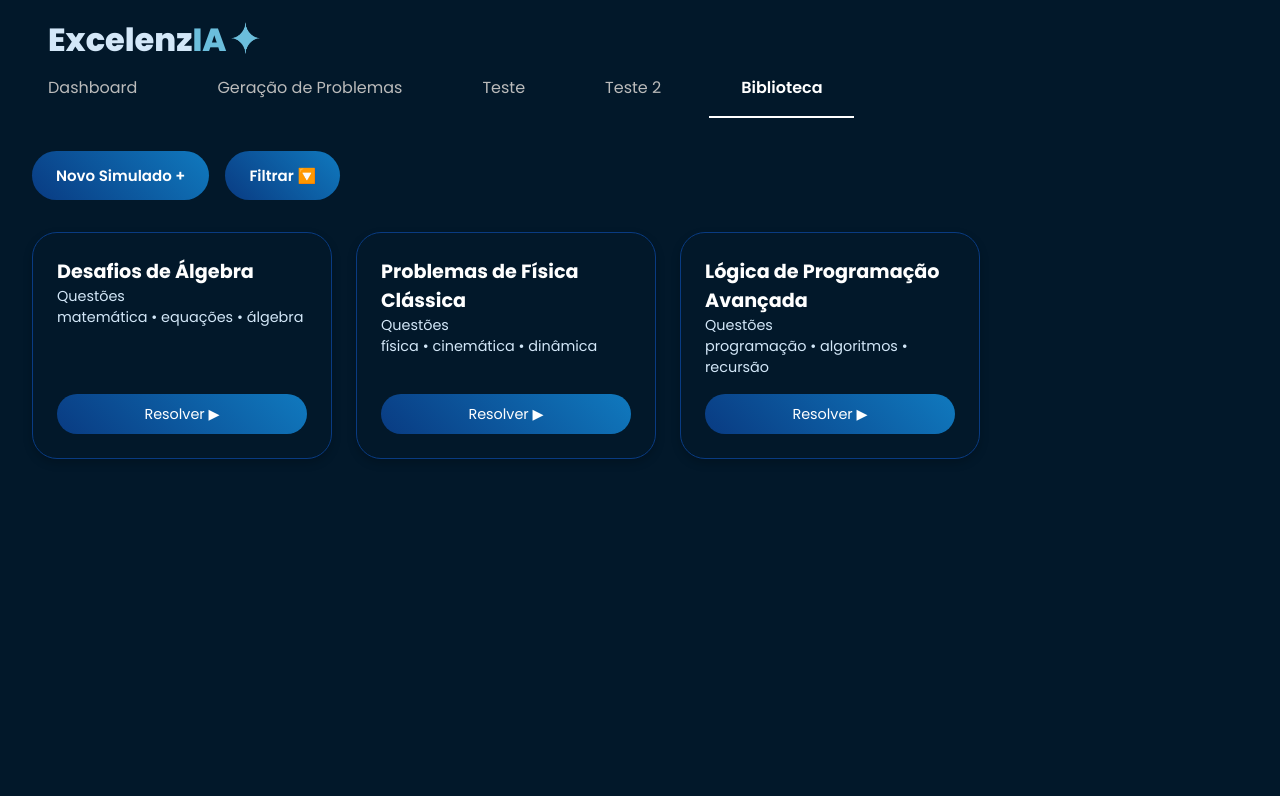
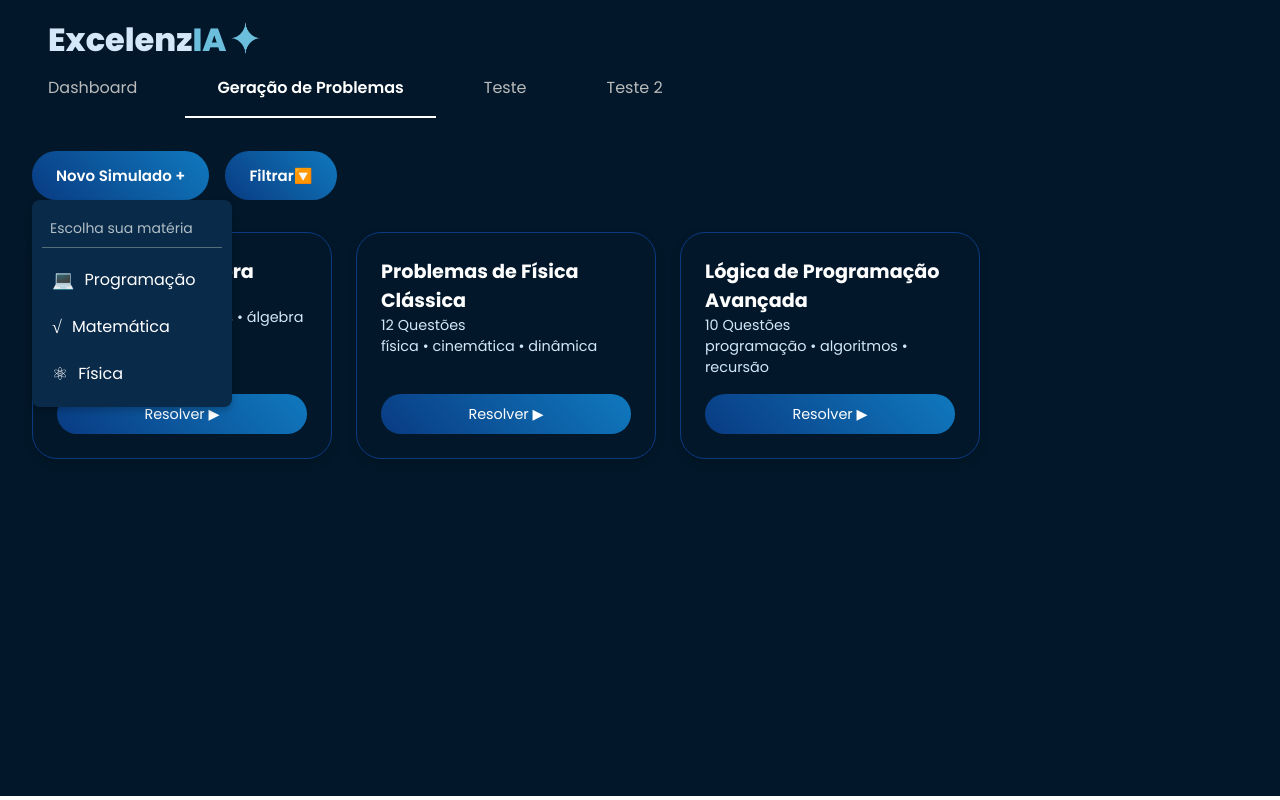
Before and after one commit to MrMarzeero/excelenzia-front, a Vue app in the folder Excelenzia/: page /biblioteca-problemas in a window 1280 px wide. Both pictures are taken after a click on the button "Novo Simulado +". Built offline with nearby package versions, Linux system fonts and the light colour scheme; no server answers.

Commit message:
Tirei a primeira parte da geração de problemas + adicionei o dropdown na biblioteca de problemas

```diff
--- a/Excelenzia/src/components/HeaderView.vue
+++ b/Excelenzia/src/components/HeaderView.vue
@@ -7,10 +7,10 @@
         </div>
         <nav>
             <router-link class="nav-item dashboard-link" to="/">Dashboard</router-link>
-            <router-link class="nav-item" to="/home-problemas">Geração de Problemas</router-link>
+            <router-link class="nav-item" to="/biblioteca-problemas">Geração de Problemas</router-link>
             <router-link class="nav-item" to="/problems/generate">Teste</router-link>
             <router-link class="nav-item" to="/gerar-problema">Teste 2</router-link>
-            <router-link class="nav-item" to="/biblioteca-problemas">Biblioteca</router-link>
+
         </nav>
     </header>
 </template>
--- a/Excelenzia/src/composables/useSimulados.js
+++ b/Excelenzia/src/composables/useSimulados.js
@@ -35,17 +35,20 @@ export function useSimulados() {
     {
       id: "1",
       name: "Desafios de Álgebra",
-      topics: ["matemática", "equações", "álgebra"]
+      topics: ["matemática", "equações", "álgebra"],
+      questions:"15"
     },
     {
       id: "2",
       name: "Problemas de Física Clássica",
-      topics: ["física", "cinemática", "dinâmica"]
+      topics: ["física", "cinemática", "dinâmica"],
+      questions:"12"
     },
     {
       id: "3",
       name: "Lógica de Programação Avançada",
-      topics: ["programação", "algoritmos", "recursão"]
+      topics: ["programação", "algoritmos", "recursão"],
+      questions:"10"
     }
   ];
 
--- a/Excelenzia/src/views/BibliotecaProblemas.vue
+++ b/Excelenzia/src/views/BibliotecaProblemas.vue
@@ -1,8 +1,41 @@
 <template>
   <main class="biblioteca-problemas">
     <div class="top-bar">
-      <button class="botao">Novo Simulado +</button>
-      <button class="botao">Filtrar <span>🔽</span></button>
+      <!-- Dropdown do Novo Simulado -->
+      <div class="dropdown-container">
+        <button @click="toggleSimulado" class="botao">Novo Simulado +</button>
+        <div v-if="isSimuladoOpen" class="dropdown-menu">
+          <p class="dropdown-title">Escolha sua matéria</p>
+          <div class="dropdown-divider"></div>
+          <button class="dropdown-item" @click="goToProg">
+            <span class="item-icon">💻</span> Programação
+          </button>
+          <button class="dropdown-item" @click="goToMateFis">
+            <span class="item-icon">√</span> Matemática
+          </button>
+          <button class="dropdown-item" @click="goToMateFis">
+            <span class="item-icon">⚛</span> Física
+          </button>
+        </div>
+      </div>
+
+      <!-- Dropdown do Filtro -->
+      <div class="dropdown-container">
+        <button @click="toggleFiltro" class="botao">Filtrar<span>🔽</span></button>
+        <div v-if="isFiltroOpen" class="dropdown-menu">
+          <p class="dropdown-title">Filtrar por</p>
+          <div class="dropdown-divider"></div>
+          <button class="dropdown-item">
+            <span class="item-icon">📅</span> Ordem de criação
+          </button>
+          <button class="dropdown-item">
+            <span class="item-icon">📖</span> Ordem alfabética
+          </button>
+          <button class="dropdown-item">
+            <span class="item-icon">📚</span> Matéria
+          </button>
+        </div>
+      </div>
     </div>
 
     <p v-if="loading" class="mensagem">Carregando...</p>
@@ -24,10 +57,35 @@
 </template>
 
 <script setup>
+import { ref } from 'vue';
 import { useSimulados } from "@/composables/useSimulados";
+import { useRouter } from 'vue-router';
 
 const { simulados, loading, error } = useSimulados();
+const router = useRouter();
+
+const isSimuladoOpen = ref(false);
+const isFiltroOpen = ref(false);
+
+function toggleSimulado() {
+  isSimuladoOpen.value = !isSimuladoOpen.value;
+  isFiltroOpen.value = false; //Fecha o outro dropdown
+}
+
+function toggleFiltro() {
+  isFiltroOpen.value = !isFiltroOpen.value;
+  isSimuladoOpen.value = false; //Fecha o outro dropdown
+}
+
+function goToProg() {
+  router.push('/problems/generate'); //Navega para o componente desejado
+}
+
+function goToMateFis() {
+  router.push('/gerar-problema'); //Navega para o componente desejado
+}
 </script>
+
 
 <style>
 .biblioteca-problemas {
@@ -123,4 +181,82 @@ const { simulados, loading, error } = useSimulados();
 .erro {
   color: red;
 }
+
+/* Container do dropdown */
+.dropdown-container {
+  position: relative;
+  display: inline-block;
+}
+
+/* Botão de abrir o menu */
+.dropdown-button {
+  background-color: #1e3a5f;
+  color: white;
+  padding: 10px 20px;
+  border: none;
+  border-radius: 8px;
+  font-size: 16px;
+  cursor: pointer;
+  display: flex;
+  align-items: center;
+  gap: 8px;
+}
+
+/* Ícone dentro do botão */
+.icon {
+  font-size: 14px;
+}
+
+/* Estilo do menu suspenso */
+.dropdown-menu {
+  position: absolute;
+  top: 100%;
+  left: 0;
+  width: 200px;
+  background-color: #0a2a4a;
+  border-radius: 8px;
+  box-shadow: 0 4px 6px rgba(0, 0, 0, 0.2);
+  padding: 10px;
+  z-index: 10;
+}
+
+/* Título dentro do menu */
+.dropdown-title {
+  color: #b0bec5;
+  font-size: 14px;
+  margin: 8px;
+}
+
+/* Linha divisória */
+.dropdown-divider {
+  height: 1px;
+  background-color: #546e7a;
+  margin: 8px 0;
+}
+
+/* Estilo dos itens do menu */
+.dropdown-item {
+  background: none;
+  border: none;
+  color: white;
+  padding: 10px;
+  width: 100%;
+  text-align: left;
+  font-size: 16px;
+  cursor: pointer;
+  display: flex;
+  align-items: center;
+  gap: 10px;
+  border-radius: 6px;
+}
+
+.dropdown-item:hover {
+  background-color: #123456;
+}
+
+/* Ícones dos itens */
+.item-icon {
+  font-size: 18px;
+}
+
 </style>
```
